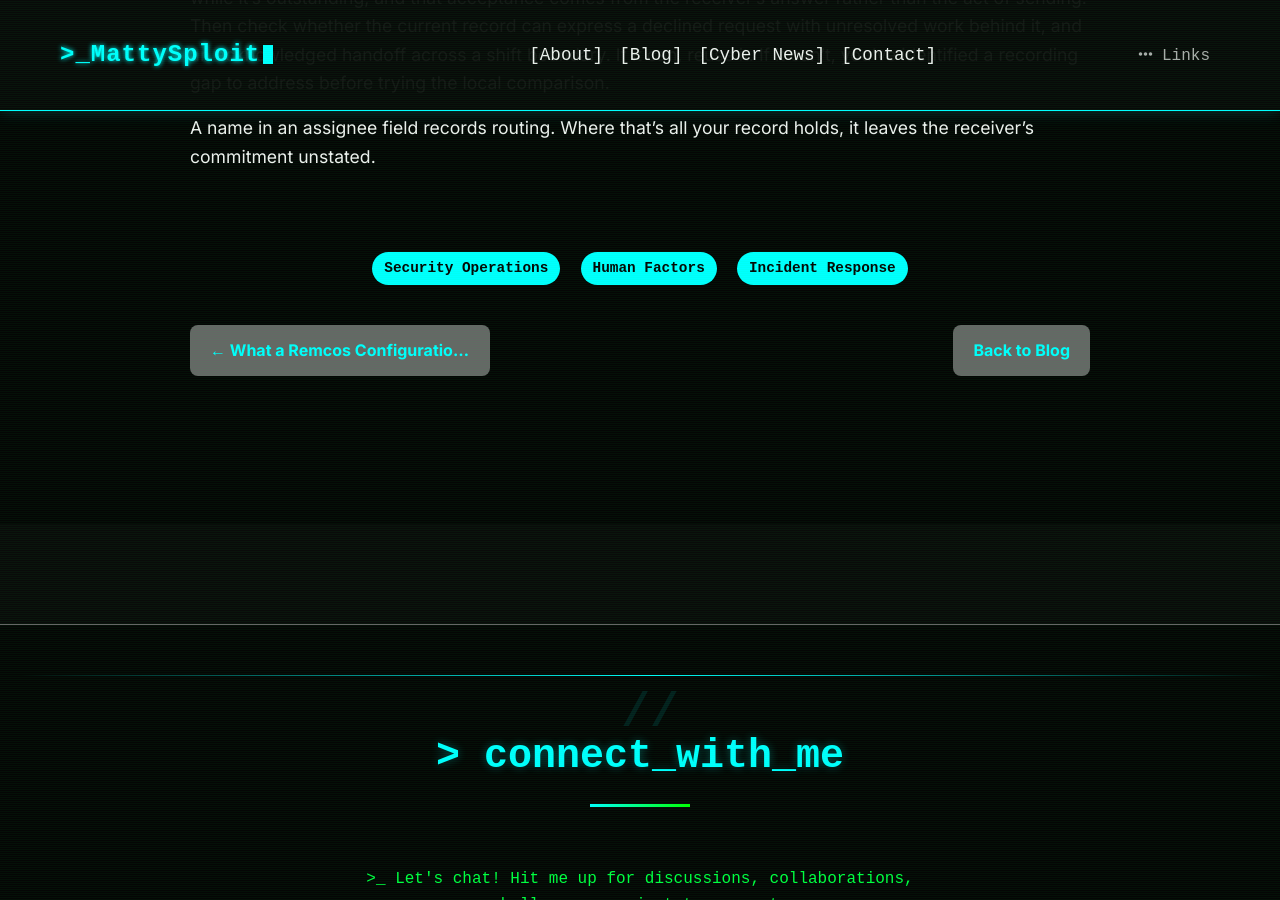
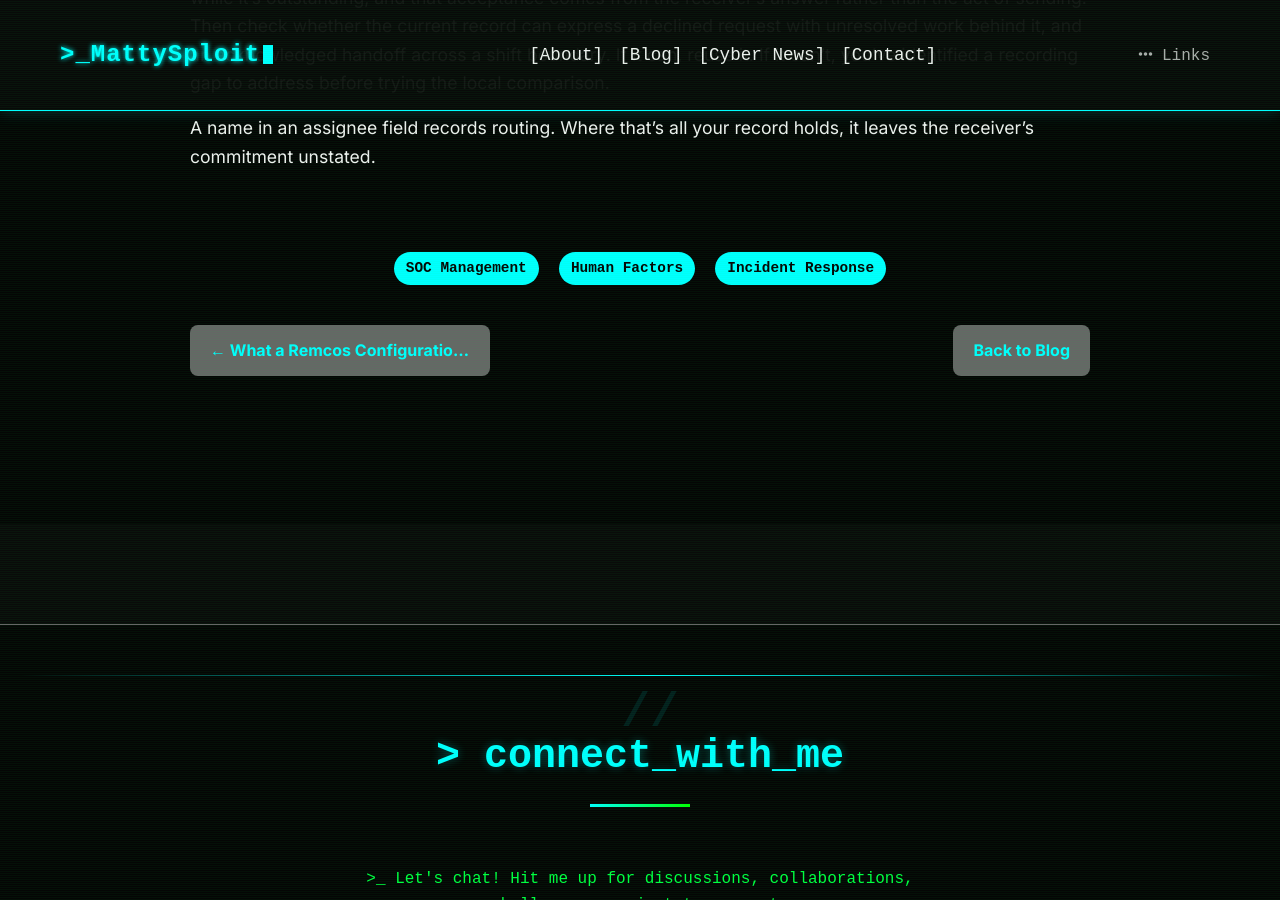
Before and after one commit to CTI-Buddy/cti-buddy.github.io, a Jekyll site: the page built from _posts/2026-09-07-socescalation.md, in a window 1280 px wide and 900 px high, scrolled down 12588 px. Built offline with Jekyll 4.4.1, drawn with Linux system fonts in a browser that asks for light colours.

Commit message:
Update 2026-09-07-socescalation.md

```diff
--- a/_posts/2026-09-07-socescalation.md
+++ b/_posts/2026-09-07-socescalation.md
@@ -4,7 +4,7 @@ title: "What Actually Changes Hands When a SOC Case Escalates?"
 date: 2026-09-20
 tagline: "An assignment-only record can't tell you whether the team asked for help or handed over the case"
 image: /IMG/090726.jpg
-tags: [Security Operations, Human Factors, Incident Response]
+tags: [SOC Management, Human Factors, Incident Response]
 ---
 
 Check what your case system actually writes down the next time somebody escalates. If all it captured is a field changing - the assignee moves from one name or group to another, or a tag flips - then you know something moved. You don't know what kind of move it was.
```
